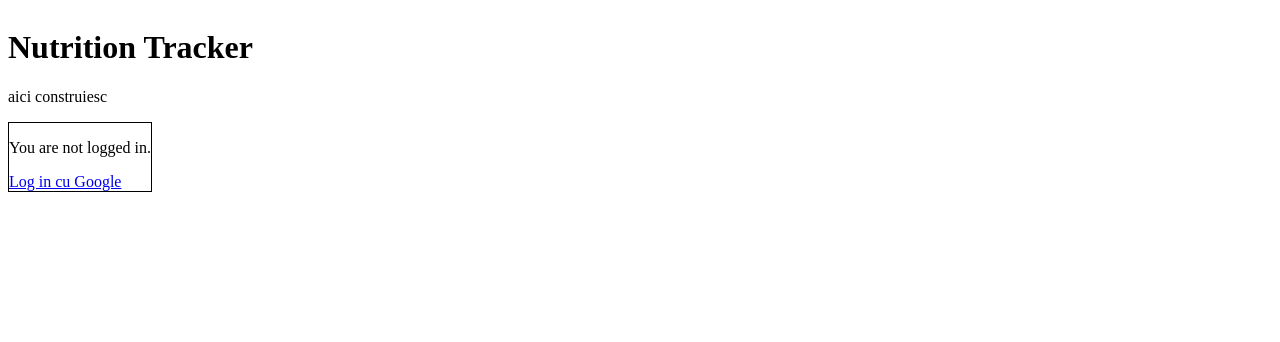
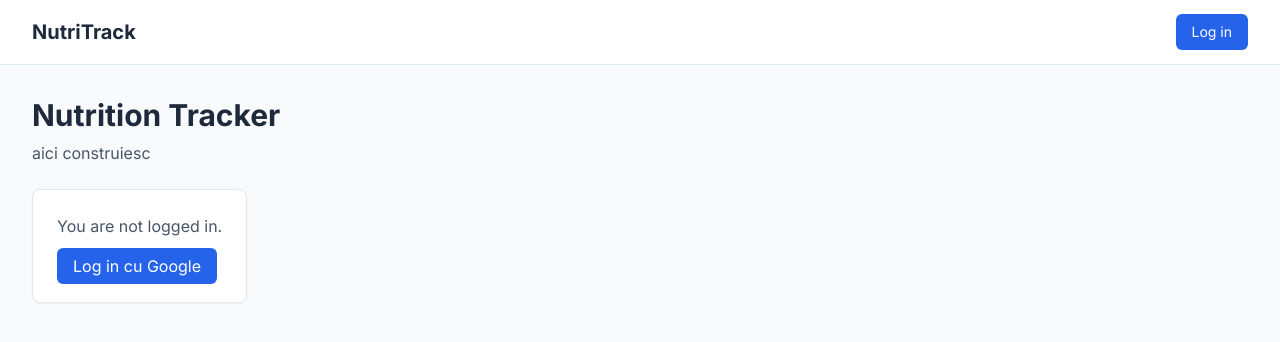
Before and after one commit to BorceaAlexandru/nutrition-tracker, a Next.js app: page / in a window 1280 px wide. Shown: the top 342 px of the page. Built offline with nearby package versions, Linux system fonts and the light colour scheme; no server answers.

Commit message:
redesign

```diff
--- a/app/layout.tsx
+++ b/app/layout.tsx
@@ -1,20 +1,13 @@
 import type { Metadata } from "next";
-import { Geist, Geist_Mono } from "next/font/google";
+import { Inter } from "next/font/google";
 import "./globals.css";
+import Navbar from "@/components/Navbar";
 
-const geistSans = Geist({
-  variable: "--font-geist-sans",
-  subsets: ["latin"],
-});
-
-const geistMono = Geist_Mono({
-  variable: "--font-geist-mono",
-  subsets: ["latin"],
-});
+const inter = Inter({ subsets: ["latin"] });
 
 export const metadata: Metadata = {
-  title: "Create Next App",
-  description: "Generated by create next app",
+  title: "Nutrition Tracker",
+  description: "full stack web app",
 };
 
 export default function RootLayout({
@@ -23,11 +16,14 @@ export default function RootLayout({
   children: React.ReactNode;
 }>) {
   return (
-    <html
-      lang="en"
-      className={`${geistSans.variable} ${geistMono.variable} h-full antialiased`}
-    >
-      <body className="min-h-full flex flex-col">{children}</body>
+    <html lang="ro">
+      <body className={`${inter.className} bg-slate-50 min-h-screen flex flex-col`}>
+        <Navbar />
+
+        <div className="flex-grow">
+          {children}
+        </div>
+      </body>
     </html>
   );
 }
--- /dev/null
+++ b/components/Navbar.tsx
@@ -0,0 +1,54 @@
+import Link from 'next/link';
+import { getServerSession } from 'next-auth';
+import { authOptions } from '@/lib/auth';
+
+export default async function Navbar() {
+  const session = await getServerSession(authOptions);
+
+  return (
+    <nav className="bg-white border-b border-slate-200 shadow-sm">
+      <div className="max-w-7xl mx-auto px-4 sm:px-6 lg:px-8">
+        <div className="flex justify-between h-16">
+          <div className="flex items-center space-x-8">
+            <Link href="/" className="text-xl font-bold text-slate-800">
+               NutriTrack
+            </Link>
+
+            {/*showing links only if user is logged in*/}
+            {session && (
+              <div className="hidden md:flex space-x-6">
+                <Link href="/recipes" className="text-slate-600 hover:text-slate-900 font-medium">Rețete</Link>
+                <Link href="/planner" className="text-slate-600 hover:text-slate-900 font-medium">Planner</Link>
+                <Link href="/journal" className="text-slate-600 hover:text-slate-900 font-medium">Jurnal</Link>
+                <Link href="/progress" className="text-slate-600 hover:text-slate-900 font-medium">Progres</Link>
+              </div>
+            )}
+          </div>
+
+          <div className="flex items-center">
+            {session ? (
+              <div className="flex items-center space-x-4">
+                <span className="text-sm text-slate-500 hidden sm:block">
+                  Hi, {session.user?.name?.split(' ')[0]}
+                </span>
+                <Link
+                  href="/api/auth/signout"
+                  className="text-sm text-red-600 hover:text-red-800 font-medium"
+                >
+                  Log out
+                </Link>
+              </div>
+            ) : (
+              <Link
+                href="/api/auth/signin"
+                className="text-sm bg-blue-600 text-white px-4 py-2 rounded-md hover:bg-blue-700 transition-colors"
+              >
+                Log in
+              </Link>
+            )}
+          </div>
+        </div>
+      </div>
+    </nav>
+  );
+}
--- a/package.json
+++ b/package.json
@@ -21,10 +21,12 @@
     "@types/node": "^20",
     "@types/react": "^19",
     "@types/react-dom": "^19",
+    "autoprefixer": "^10.4.27",
     "eslint": "^9",
     "eslint-config-next": "16.2.1",
+    "postcss": "^8.5.8",
     "prisma": "^6.19.2",
-    "tailwindcss": "^4",
+    "tailwindcss": "^3.4.19",
     "typescript": "^5"
   }
 }
--- /dev/null
+++ b/postcss.config.js
@@ -0,0 +1,6 @@
+module.exports = {
+  plugins: {
+    tailwindcss: {},
+    autoprefixer: {},
+  },
+}
--- /dev/null
+++ b/tailwind.config.js
@@ -0,0 +1,11 @@
+/** @type {import('tailwindcss').Config} */
+module.exports = {
+  content: [
+    "./app/**/*.{js,ts,jsx,tsx,mdx}",
+    "./components/**/*.{js,ts,jsx,tsx,mdx}",
+  ],
+  theme: {
+    extend: {},
+  },
+  plugins: [],
+}
```
Also changed, not shown: 1 other file (tests, documents, lock files or other folders).
